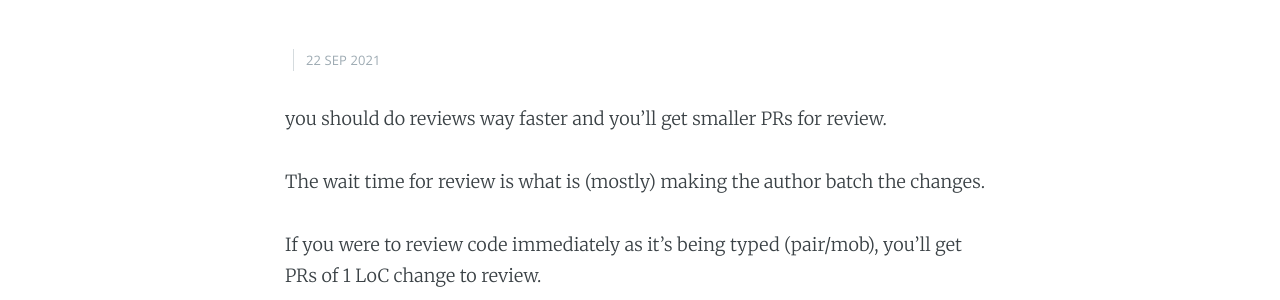
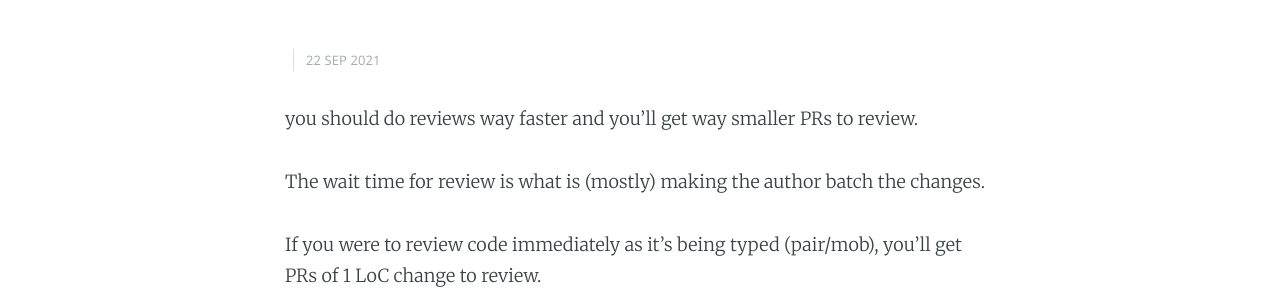
Before and after one commit to dragan-stepanovic/dragan-stepanovic.github.io, a Jekyll site: the page built from _posts/2021-09-22-instead-of-complaining.md, in a window 1280 px wide. Shown: the part 130-430 px from the top of the page. Built offline with Jekyll 4.4.1, drawn with Linux system fonts in a browser that asks for light colours; our own code applies the rules of GitHub Pages for plain Markdown files; comment, search, counter and statistics services are not loaded.

Commit message:
Update 2021-09-22-instead-of-complaining.md

```diff
--- a/_posts/2021-09-22-instead-of-complaining.md
+++ b/_posts/2021-09-22-instead-of-complaining.md
@@ -2,7 +2,7 @@
 Instead of complaining about big PRs to review
 ---
 
-you should do reviews way faster and you'll get smaller PRs for review.
+you should do reviews way faster and you'll get way smaller PRs to review.
 
 The wait time for review is what is (mostly) making the author batch the changes.
 
```
